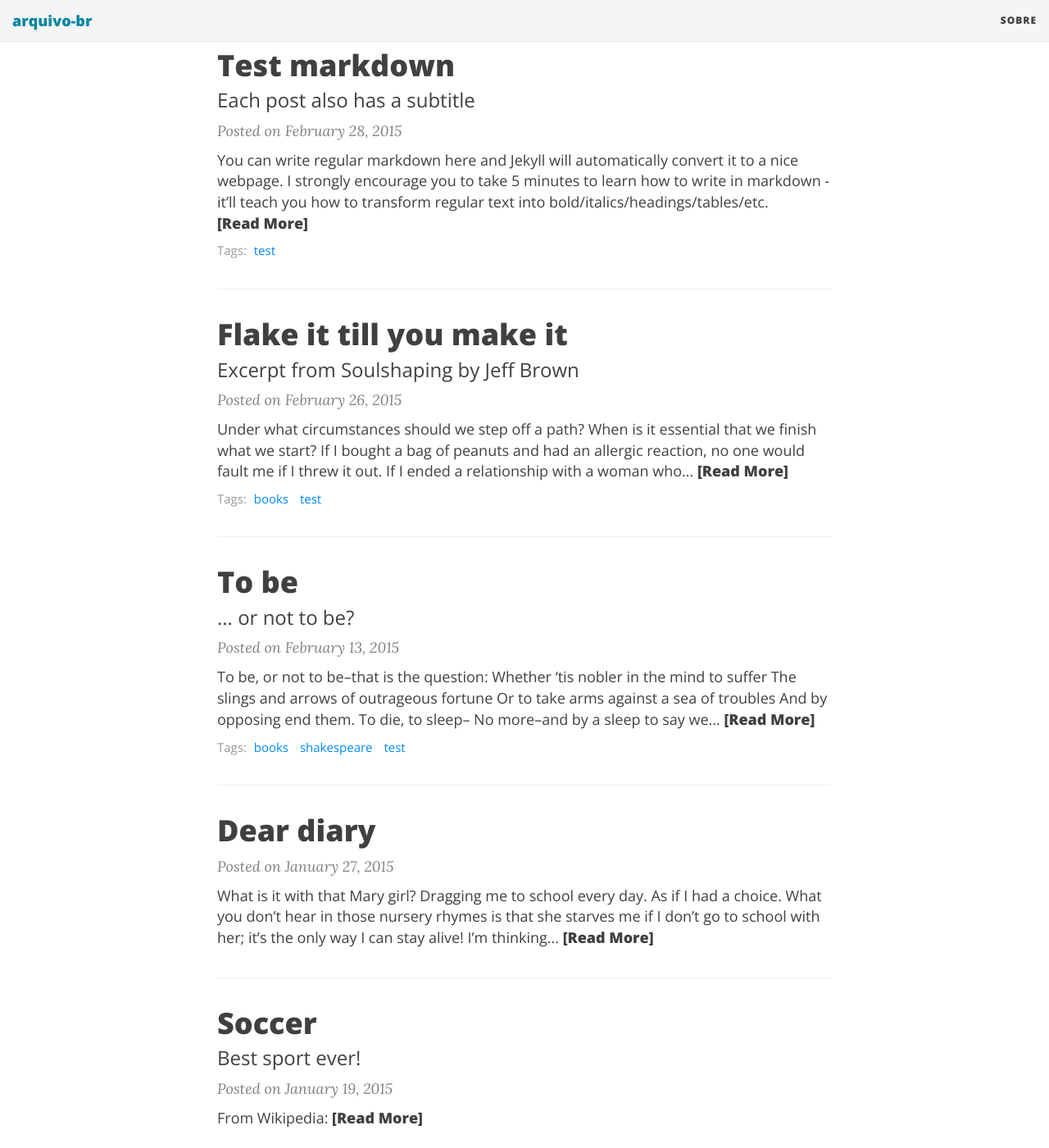
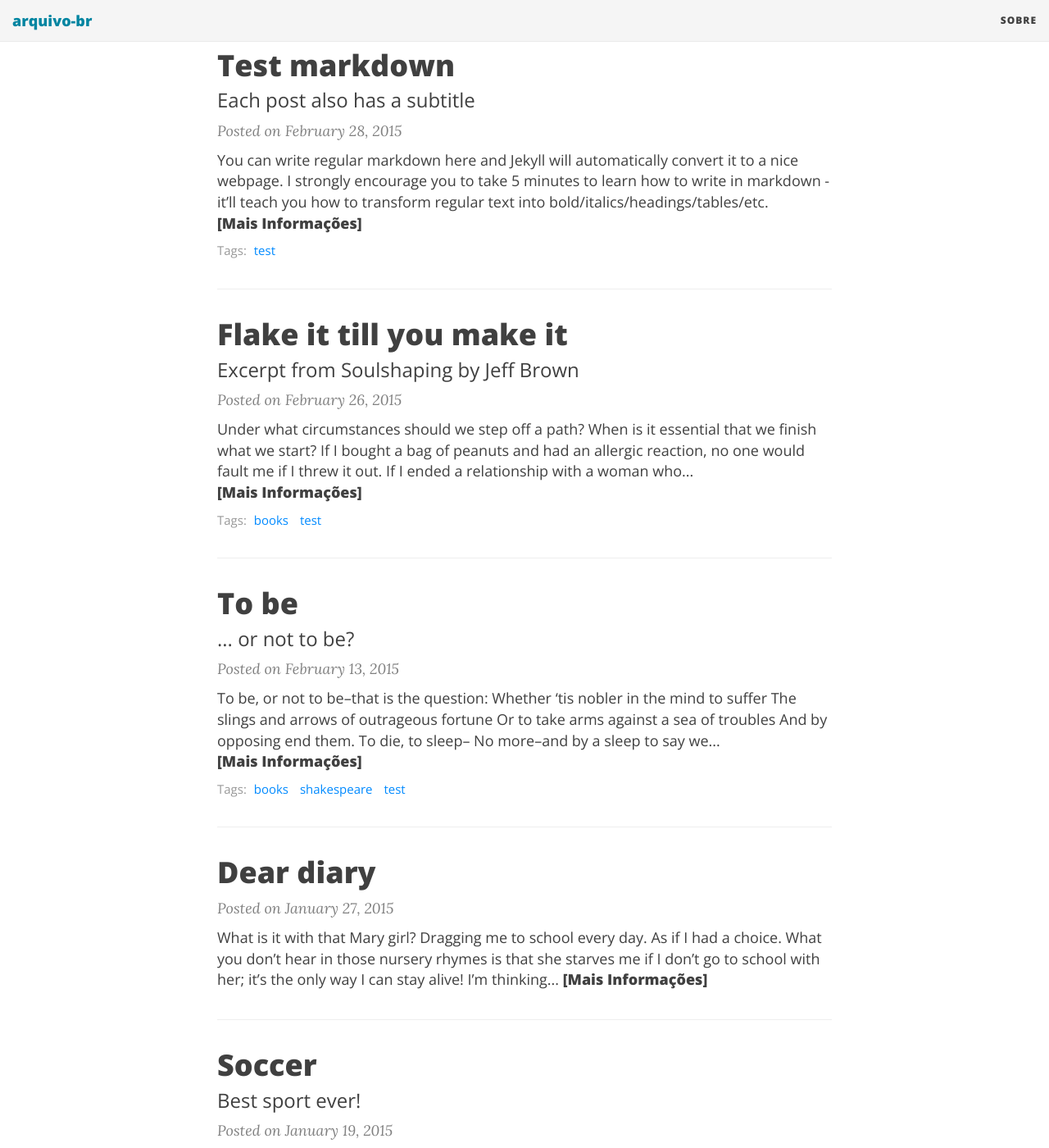
Before and after one commit to arquivo-br/arquivo-br.github.io, a Jekyll site: the page built from index.html, in a window 1280 px wide and 1400 px high, scrolled down 277 px. Shown: the whole window at 82% size. Built offline with Jekyll 4.4.1, drawn with Linux system fonts in a browser that asks for light colours; nearby versions of some CDN libraries; the list of posts is cut into pages by our own code.

Commit message:
Tradução do botão de "Read More".

```diff
--- a/index.html
+++ b/index.html
@@ -34,7 +34,7 @@
         {{ post.excerpt | strip_html | xml_escape | truncatewords: site.excerpt_length }}
         {% assign excerpt_word_count = post.excerpt | number_of_words %}
         {% if post.content != post.excerpt or excerpt_word_count > site.excerpt_length %}
-          <a href="{{ post.url | prepend: site.baseurl }}" class="post-read-more">[Read&nbsp;More]</a>
+          <a href="{{ post.url | prepend: site.baseurl }}" class="post-read-more">[Mais&nbsp;Informações]</a>
         {% endif %}
       </div>
     </div>
```
